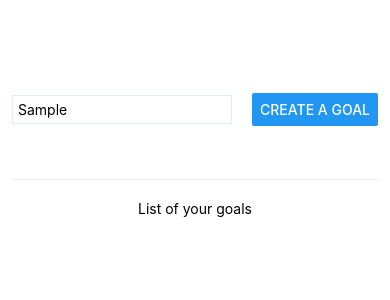
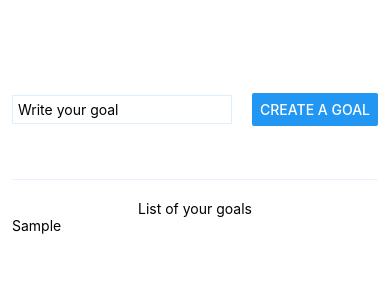
Before and after one commit to ramgrigoryan/firstProject, a React Native app: screen / in a window 390 px wide. Both pictures are taken after typing "Sample" into the empty fields and a click on the button "CREATE A GOAL". Shown: the top 300 px of the page. Built offline with nearby package versions, Linux system fonts and the light colour scheme.

Commit message:
first functioning application implemented

```diff
--- a/App.js
+++ b/App.js
@@ -1,16 +1,44 @@
+import { useState } from "react";
 import { Button, StyleSheet, Text, TextInput, View } from "react-native";
 
 export default function App() {
+  const [newGoal, setNewGoal] = useState("");
+  const [goals, setGoals] = useState([]);
   return (
     <View style={styles.appContainer}>
       <View style={styles.userInteractionBlock}>
-        <TextInput style={styles.textInput} placeholder="Write your goal" />
+        <TextInput
+          value={newGoal}
+          onChangeText={setNewGoal}
+          style={styles.textInput}
+          placeholder="Write your goal"
+        />
         <View style={styles.button}>
-          <Button title="Create a goal" />
+          <Button
+            onPress={() => {
+              setGoals([...goals, newGoal]);
+              setNewGoal("");
+            }}
+            title="Create a goal"
+          />
         </View>
       </View>
       <View style={styles.dataBlock}>
         <Text style={styles.goalBlockTitle}>List of your goals</Text>
+        {goals.map((goal, index) => (
+          <Text
+            onPress={() => {
+              setGoals(
+                goals.filter(
+                  (_, removedItemIndex) => removedItemIndex !== index
+                )
+              );
+            }}
+            key={index}
+          >
+            {goal}
+          </Text>
+        ))}
       </View>
     </View>
   );
```
